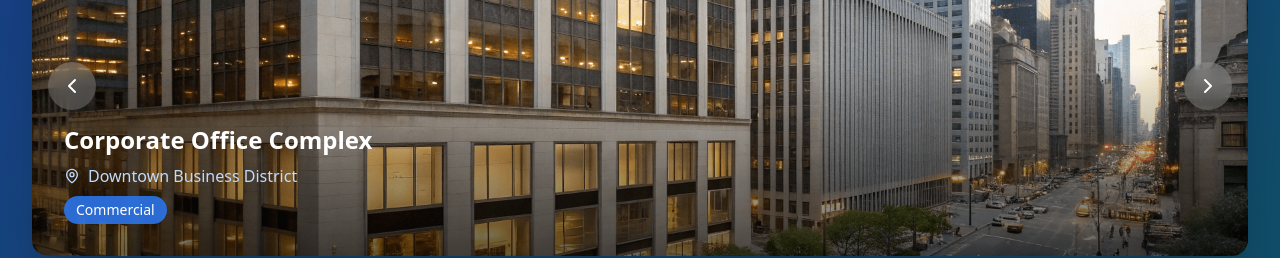
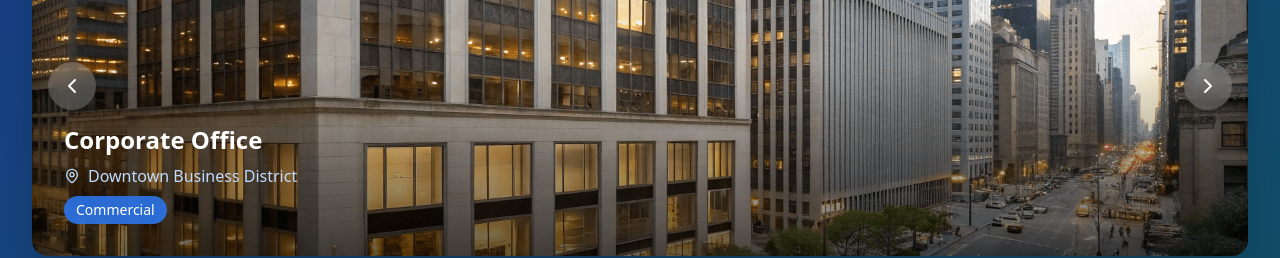
Before and after one commit to cleanaz-dev/stunning-lcs, a Next.js app: page / in a window 1280 px wide. Shown: the part 1200-1458 px from the top of the page. Built offline with nearby package versions, Linux system fonts and the light colour scheme.

Commit message:
first commit

```diff
--- a/components/property-carousel.tsx
+++ b/components/property-carousel.tsx
@@ -10,7 +10,7 @@ export function PropertyCarousel() {
   const properties = [
     {
       image: "/modern-office-exterior.png",
-      title: "Corporate Office Complex",
+      title: "Corporate Office",
       location: "Downtown Business District",
       type: "Commercial",
     },
```
